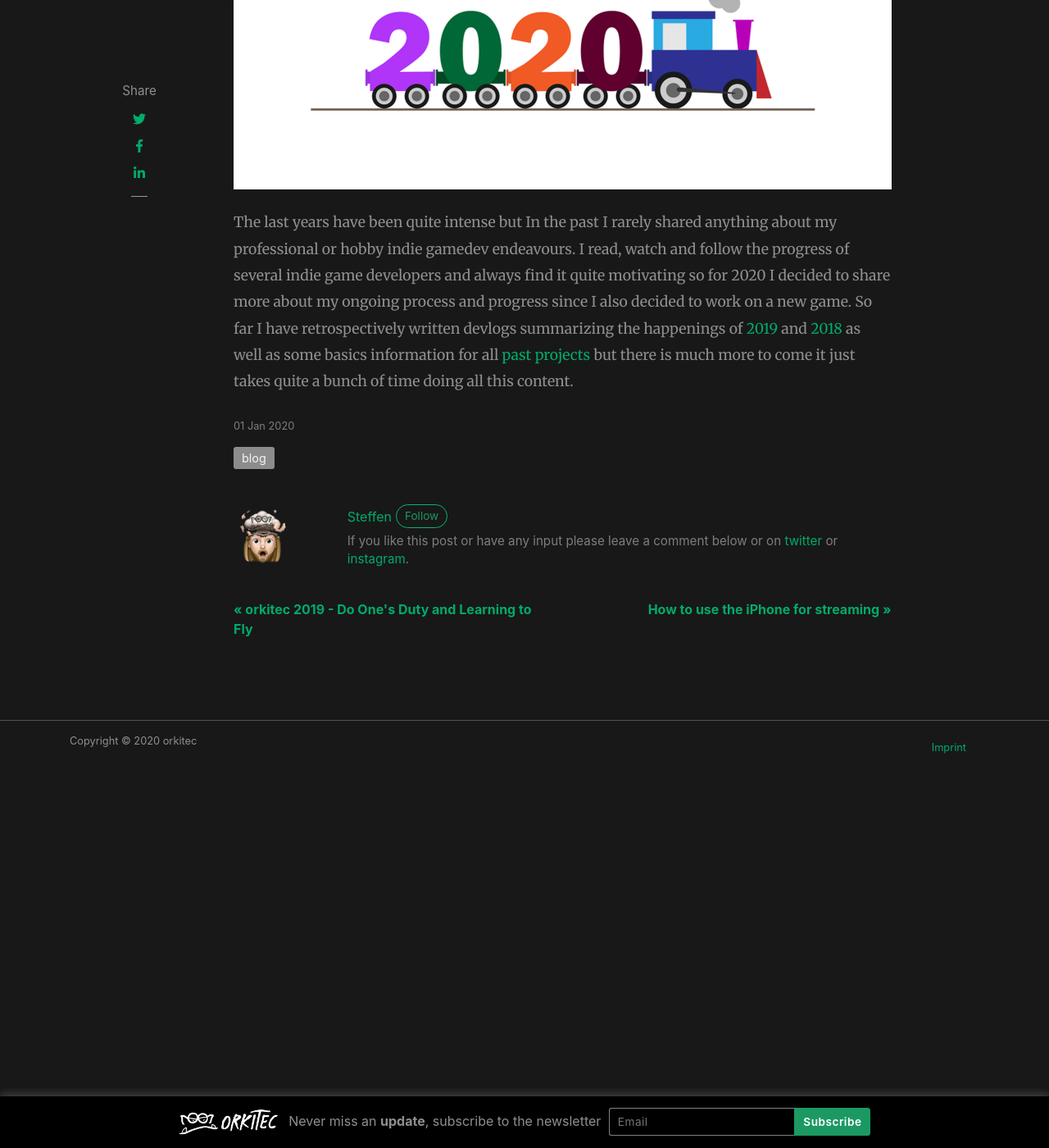
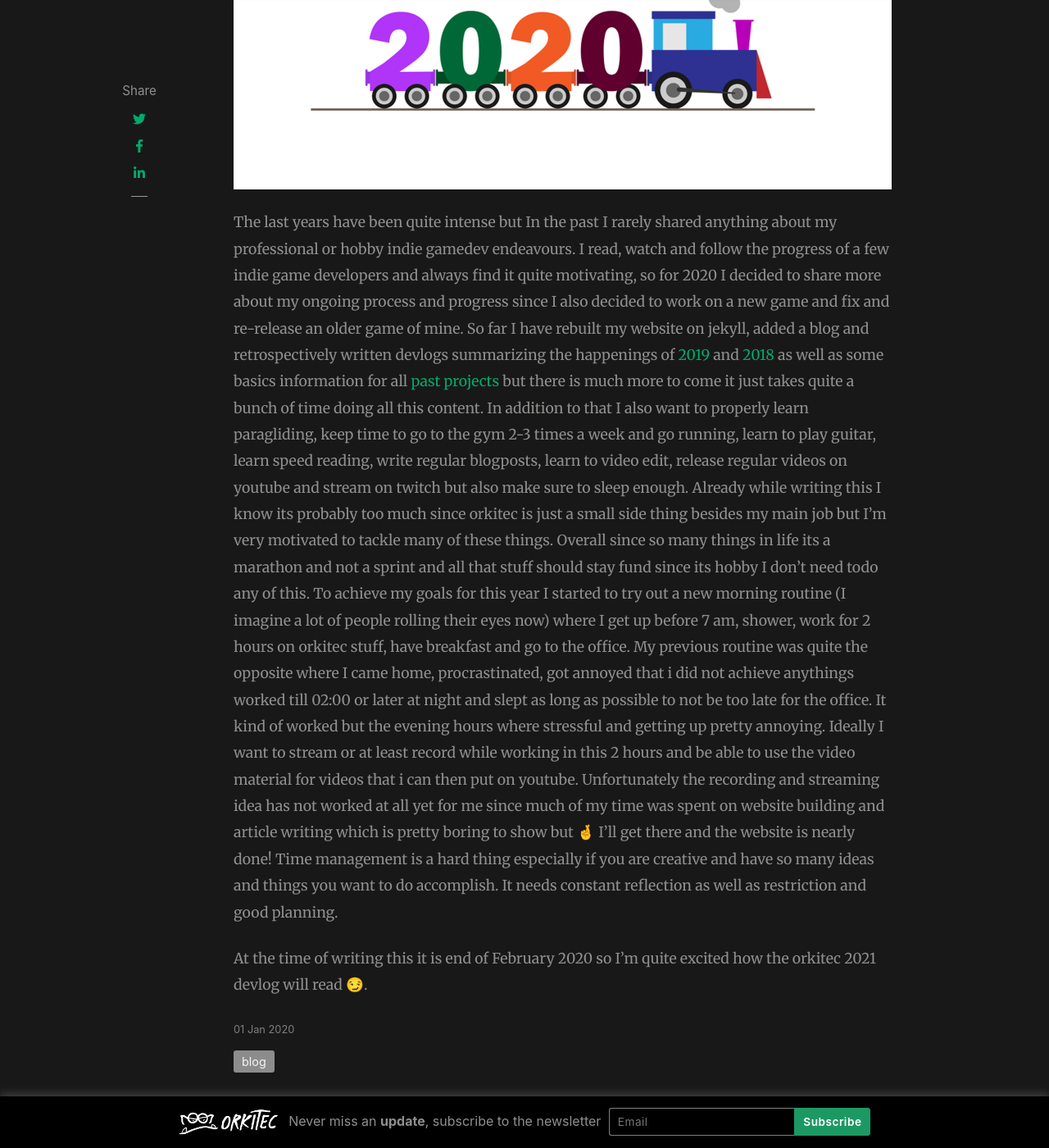
Before and after one commit to orkitec/orkitec.github.io, a Jekyll site: the page built from _posts/blog/2020-01-01-orkitec-a-new-decade-plan-for-2020.md, in a window 1280 px wide and 1400 px high, scrolled down 297 px. Shown: the whole window at 82% size. Built offline with Jekyll 4.4.1, drawn with Linux system fonts in a browser that asks for light colours; nearby versions of some CDN libraries; comment, search, counter and statistics services are not loaded.

Commit message:
2020 post update

```diff
--- a/_posts/blog/2020-01-01-orkitec-a-new-decade-plan-for-2020.md
+++ b/_posts/blog/2020-01-01-orkitec-a-new-decade-plan-for-2020.md
@@ -7,9 +7,17 @@ image: assets/images/blog/orkitec-a-new-decade-plan-for-2020/2020.png
 feature: true
 ---
 
-The last years have been quite intense but In the past I rarely shared anything about my professional or hobby indie gamedev endeavours. I read, watch and follow the progress of several indie game developers and always find it quite motivating so for 2020 I decided to share more about my ongoing process and progress since I also decided to work on a new game.
-So far I have retrospectively written devlogs summarizing the happenings of [2019](/blog/devlog/orkitec-devlog-2019) and [2018](/blog/devlog/orkitec-devlog-2018) as well as some basics information for all [past projects](/portfolio/) but there is much more to come it just takes quite a bunch of time doing all this content.
+The last years have been quite intense but In the past I rarely shared anything about my professional or hobby indie gamedev endeavours. I read, watch and follow the progress of a few indie game developers and always find it quite motivating, so for 2020 I decided to share more about my ongoing process and progress since I also decided to work on a new game and fix and re-release an older game of mine.
+So far I have rebuilt my website on jekyll, added a blog and retrospectively written devlogs summarizing the happenings of [2019](/blog/devlog/orkitec-devlog-2019) and [2018](/blog/devlog/orkitec-devlog-2018) as well as some basics information for all [past projects](/portfolio/) but there is much more to come it just takes quite a bunch of time doing all this content.
+In addition to that I also want to properly learn paragliding, keep time to go to the gym 2-3 times a week and go running, learn to play guitar, learn speed reading, write regular blogposts, learn to video edit, release regular videos on youtube and stream on twitch but also make sure to sleep enough.
+Already while  writing this I know its probably too much since orkitec is just a small side thing besides my main job but I'm very motivated to tackle many of these things. Overall since so many things in life its a marathon and not a sprint and all that stuff should stay fund since its hobby I don't need todo any of this.
+To achieve my goals for this year I started to try out a new morning routine (I imagine a lot of people rolling their eyes now) where I get up before 7 am, shower,  work for 2 hours on orkitec stuff, have breakfast and go to the office. My previous routine was quite the opposite where I came home, procrastinated, got annoyed that i did not achieve anythings worked till 02:00 or later at night and slept as long as possible to not be too late for the office. It kind of worked but the evening hours where stressful and getting up pretty annoying.  Ideally I want to stream or at least record while working in this 2 hours and be able to use the video material for videos that i can then put on youtube.
+Unfortunately the recording and streaming idea has not worked at all yet for me since much of my time was spent on website building and article writing which is pretty boring to show but 🤞 I'll get there and the website is nearly done!
+Time management is a hard thing especially if you are creative and have so many ideas and things you want to do accomplish. It needs constant reflection as well as restriction and good planning.
+
+At the time of writing this it is end of February 2020 so I'm quite excited how the orkitec 2021 devlog will read 😏.
 <!--stackedit_data:
-eyJoaXN0b3J5IjpbLTEyNzI4MTQzNjksMjIwNDEzODgwLC0xMj
-Y5Mjc1MjIsMTI2ODU0NTEyNywxMTE0Mjk4MjMyXX0=
+eyJoaXN0b3J5IjpbMjA1NjQ4MDU0NywtMTY5MTIxMzIxOSwtMT
+kzMzg2NTU0NSwtMTI3MjgxNDM2OSwyMjA0MTM4ODAsLTEyNjky
+NzUyMiwxMjY4NTQ1MTI3LDExMTQyOTgyMzJdfQ==
 -->
```
